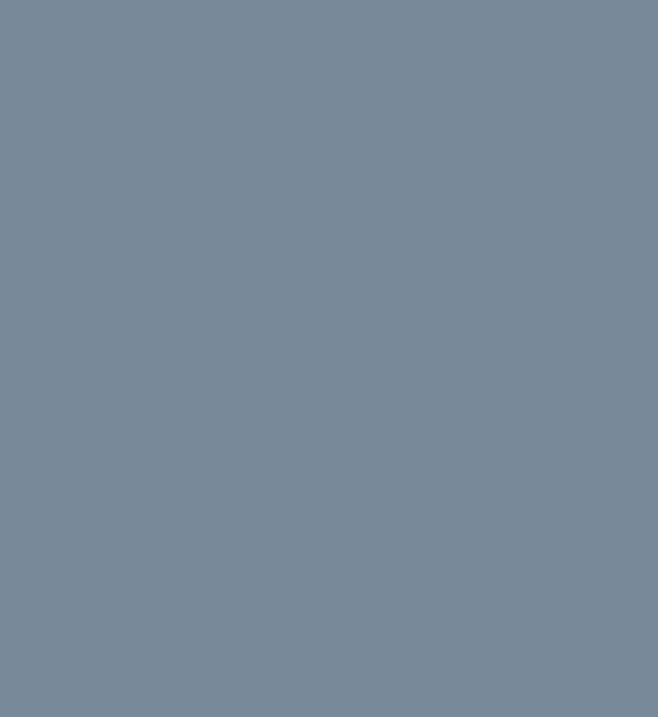
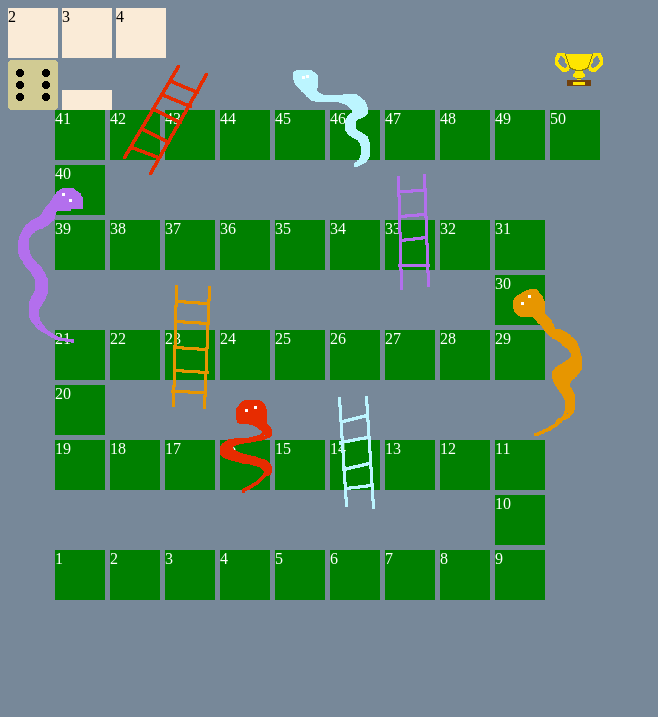
Before and after one commit to DaanDuits/FlexBoardGame, a plain HTML site: page index.html in a window 1280 px wide. Shown: the whole page, without its empty margins (0-658 px from the left). Drawn offline with Linux system fonts and the light colour scheme.

Commit message:
heel veel lessen gemaakt

```diff
--- a/index.html
+++ b/index.html
@@ -3,10 +3,30 @@
 <head>
     <meta charset="utf-8" />
     <link rel="stylesheet" href="style.css">
-    <script type="text/javasript" src="index.js"></script>
+    <script type="text/javascript" src="index.js"></script>
 </head>
-<body>
+<body onload="init()">
+    <div class="selectplayers">
+        <div class="amountButton">2</div>
+        <div class="amountButton">3</div>
+        <div class="amountButton">4</div>
 
+    </div>
+    <div class="main">
+        <div class="ui">
+            <div class="roll"></div>
+            <div class="playerturn"></div>
+
+        </div>
+        <div class="board">
+        </div>
+        <div class="pawn pawn0"></div>
+        <div class="pawn pawn1"></div>
+        <div class="pawn pawn2"></div>
+        <div class="pawn pawn3"></div>
+        <div class="boardoverlay"></div>
+    </div>
+    <div class="winner"></div>
 
 </body>
 
--- a/index.js
+++ b/index.js
@@ -0,0 +1,119 @@
+let game;
+
+function init()
+{
+    game = new Game();
+}
+
+class Tile
+{
+    constructor(div)
+    {
+        this.goto = -1;
+        this.div = div;
+    }
+}
+
+class Player
+{
+    constructor(index)
+    {
+        this.atTile = 0;
+        this.index = index;
+        this.pawn = document.getElementsByClassName("pawn" + index)[0];
+        pawn.style.display = "block";
+    }
+}
+
+class Game
+{
+    constructor()
+    {
+        this.selectplayersDiv = document.getElementsByClassName("selectplayers")[0];
+        this.winnerDiv = document.getElementsByClassName("winner")[0];
+        this.playerturnDiv = document.getElementsByClassName("playerturn")[0];
+        this.rollDiv = document.getElementsByClassName("roll")[0];
+        this.mainDiv = document.getElementsByClassName("main")[0];
+        this.boardDiv = document.getElementsByClassName("board")[0];
+        this.boardoverlayDiv = document.getElementsByClassName("boardoverlay")[0];
+
+        this.tiles = [];
+        this.players = [];
+        this.playerTurn = 0;
+        this.setupBoard();
+    }
+    setupBoard()
+    {
+        //1 = right 0 = up 3 = left
+        let path = [1, 1, 1, 1, 1, 1, 1, 1, 1, 0,
+                    0, 3, 3, 3, 3, 3, 3, 3, 3, 0,
+                    0, 1, 1, 1, 1, 1, 1, 1, 1, 0,
+                    0, 3, 3, 3, 3, 3, 3, 3, 3, 0,
+                    0, 1, 1, 1, 1, 1, 1, 1, 1, 1]
+        let x = 0;
+        let y = 10;
+        let tileSize = 55;
+
+        for (var i = 0; i < path.length; i++)
+        {
+            let cmd = path[i];
+            if (cmd == 1)
+            {
+                //right
+                x++;
+            }
+            else if (cmd == 3)
+            {
+                //left
+                x--;
+            }
+            else if (cmd == 0)
+            {
+                //up
+                y--;
+            }
+
+            let div = this.makeBoardDiv(x * tileSize, y * tileSize, i+1)
+
+            let tile = new Tile(div);
+            this.tiles.push(tile);
+        }
+    }
+    setupGotos()
+    {
+
+    }
+    start(amountOfPlayers)
+    {
+
+    }
+    moveToNextPlayer()
+    {
+
+    }
+    draw()
+    {
+
+    }
+    roll()
+    {
+
+    }
+    setPawn(playerI, atTile)
+    {
+
+    }
+    makeBoardDiv(x, y, tileDisplayNumber)
+    {
+        let div = document.createElement("div");
+
+        div.className = "tile";
+        div.style.left = x + "px";
+        div.style.top = y + "px";
+        div.textContent = tileDisplayNumber;
+
+        this.boardDiv.appendChild(div);
+
+        return div;
+    }
+}
--- a/style.css
+++ b/style.css
@@ -1,3 +1,71 @@
 body{
     background-color: lightslategray;
 }
+
+.selectplayers{
+
+}
+.amountButton{
+    display: inline-block;
+    width: 50px;
+    height: 50px;
+    background-color: antiquewhite;
+}
+
+.main{
+
+}
+.ui{
+    margin-top: 2px;
+}
+.roll{
+    display: inline-block;
+    width: 50px;
+    height: 50px;
+    background-image: url(img/dice6.png);
+}
+.playerturn{
+    display: inline-block;
+    background-color: antiquewhite;
+    width: 50px;
+    height: 20px;
+}
+
+.board{
+    width: 600px;
+    height: 600px;
+}
+.boardoverlay{
+    top: 0px;
+    position: absolute;
+    background-image: url(img/snakes.png);
+    width: 600px;
+    height: 600px;
+}
+.pawn{
+    top: 0px;
+    position: absolute;
+    background-size: contain;
+    width: 20px;
+    height: 20px;
+    display: none;
+}
+.pawn0{
+    background-image: url(img/pawn0.png);
+}
+.pawn1{
+    background-image: url(img/pawn1.png);
+}
+.pawn2{
+    background-image: url(img/pawn2.png);
+}
+.pawn3{
+    background-image: url(img/pawn3.png);
+}
+.tile{
+    position: absolute;
+    width: 50px;
+    height: 50px;
+    background-color: green;
+    color: white;
+}
```
